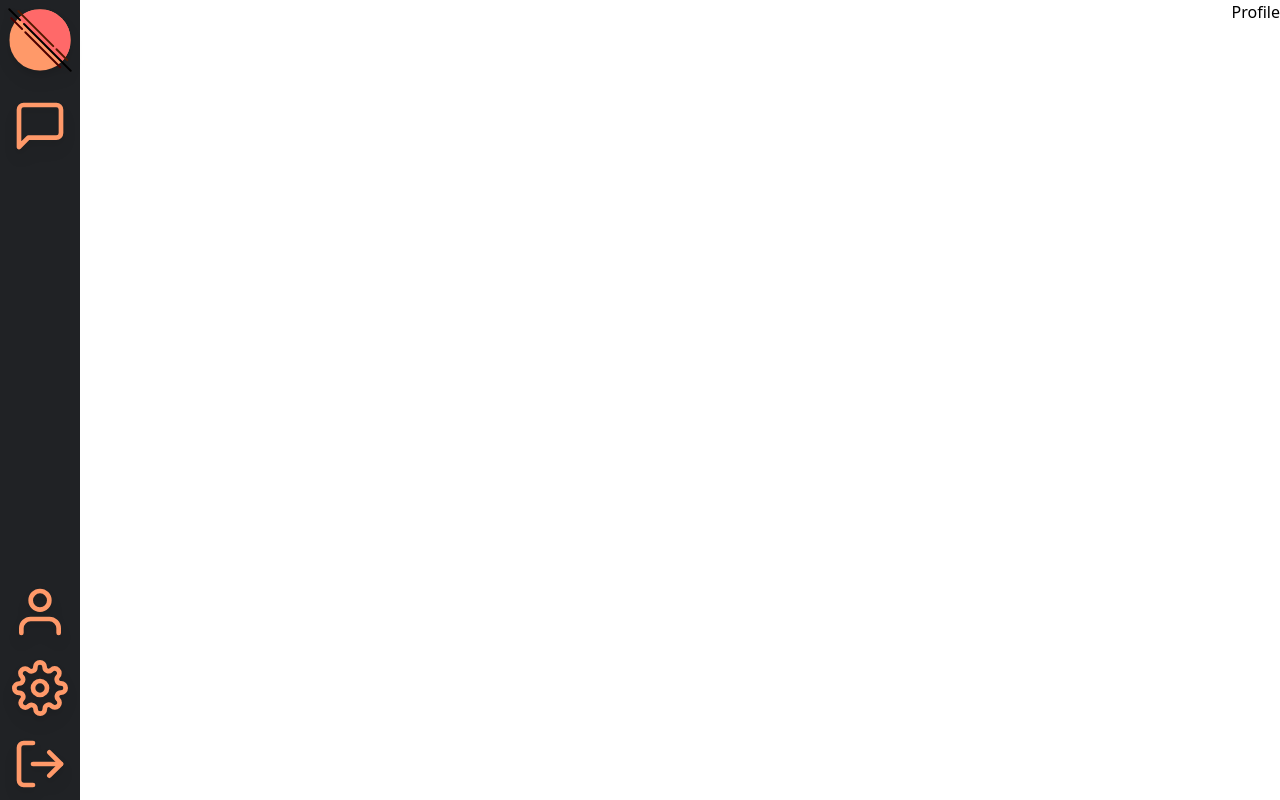
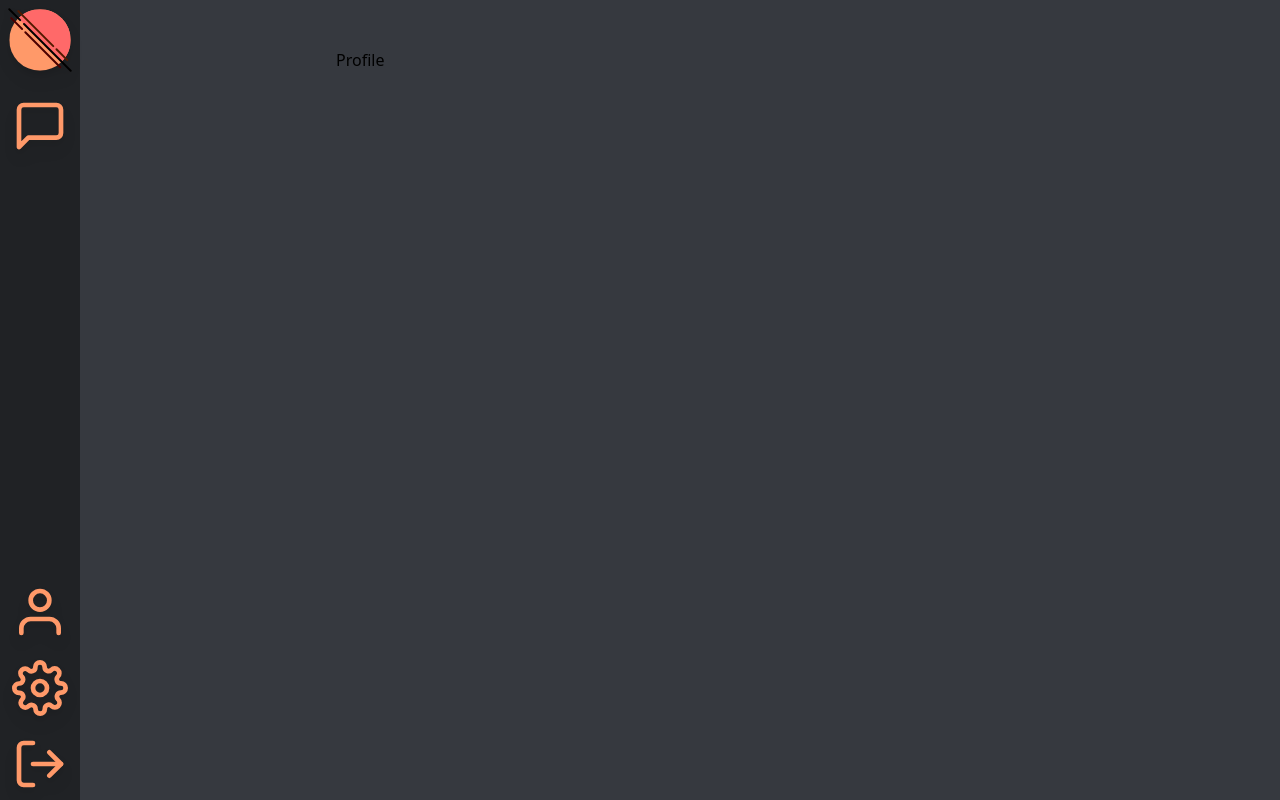
Before and after one commit to TheSheefooProject/frontend, a Next.js app: page /profile in a window 1280 px wide. Built offline with nearby package versions, Linux system fonts and the light colour scheme.

Commit message:
~ Profile page style change

```diff
--- a/pages/profile.tsx
+++ b/pages/profile.tsx
@@ -5,7 +5,11 @@ import { useState } from 'react'
 import TextBox from '../components/common/TextBox'
 
 const Profile: NextPage = () => {
-  return <div>Profile</div>
+  return (
+    <main className="md:[5vw] static min-h-screen w-[100%] min-w-[320px] overflow-x-hidden bg-back_3 px-10 pt-12 md:px-[calc(20vw+5rem)]">
+      Profile
+    </main>
+  )
 }
 
 export default Profile
```
